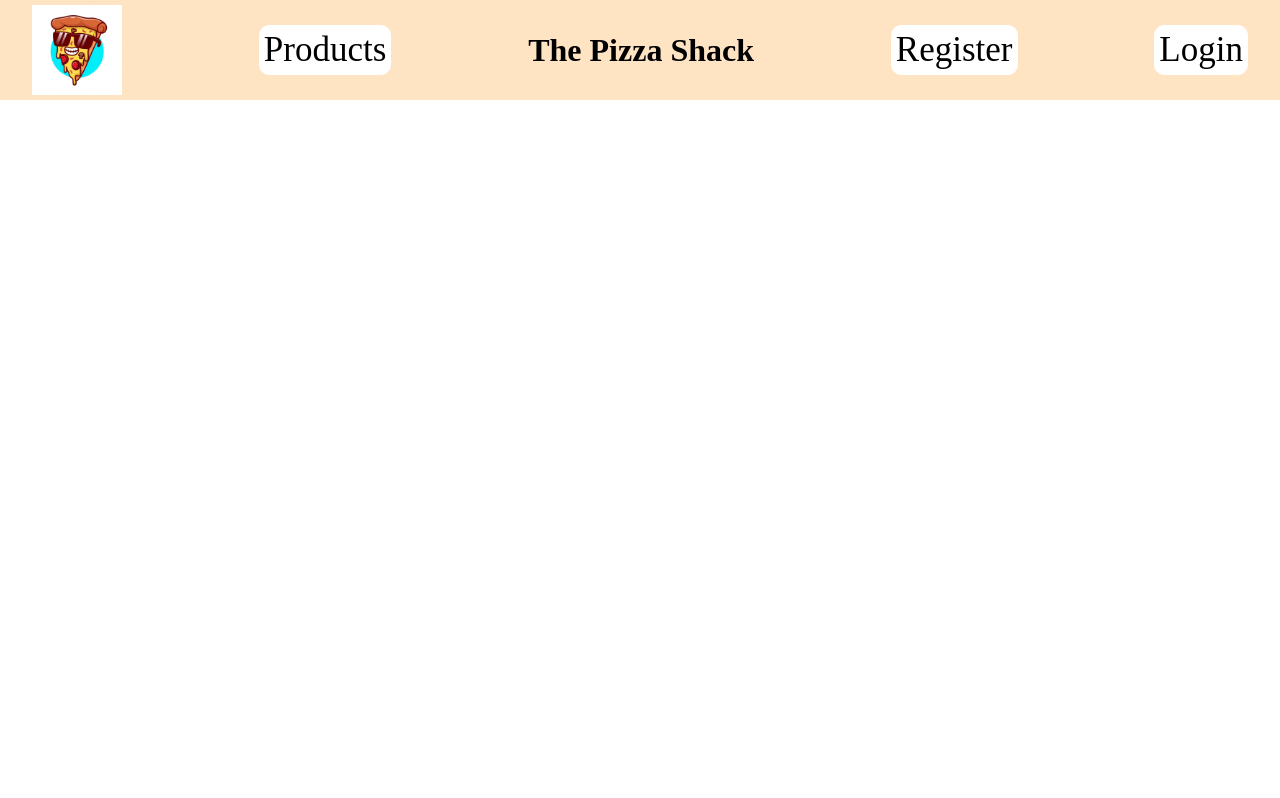
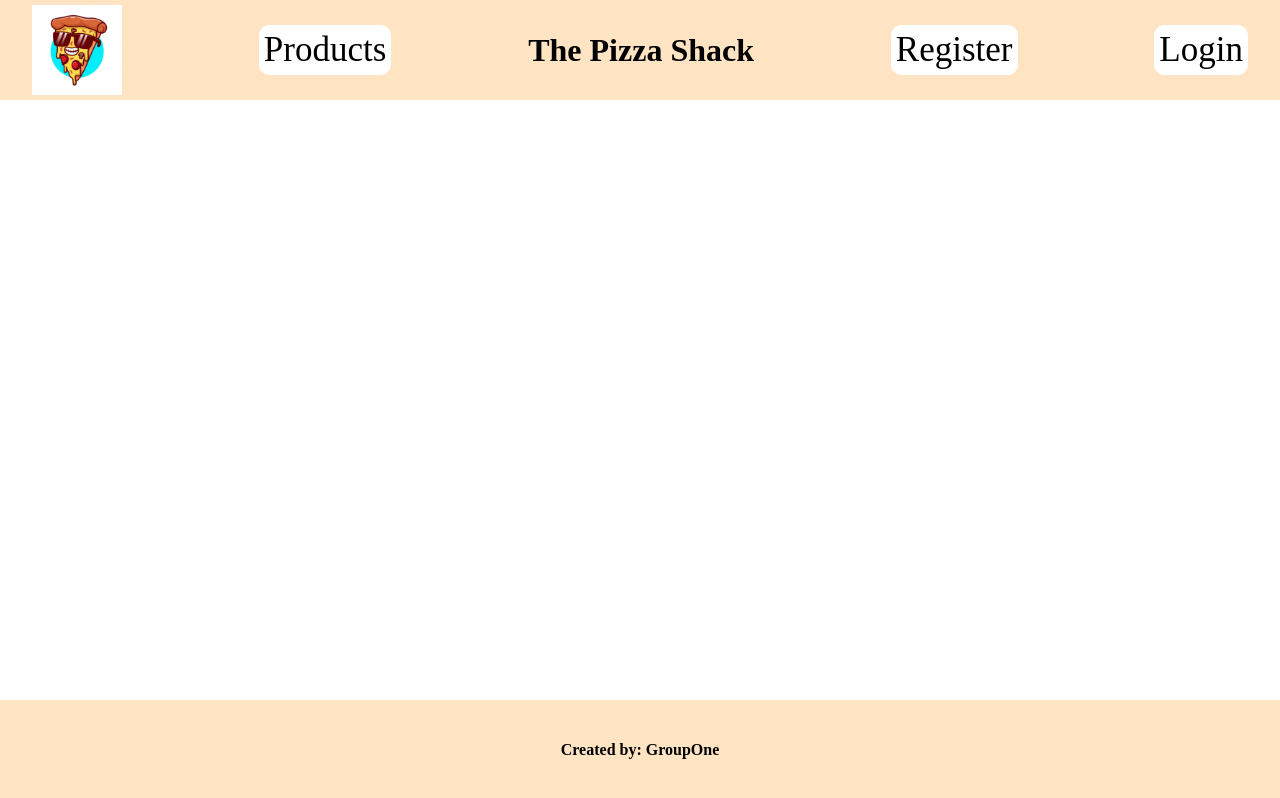
Before and after one commit to Markcanderson8/GroupOne, a React (Create React App) app in the folder pizzaFrontEnd/: page / in a window 1280 px wide. Built offline with nearby package versions, Linux system fonts and the light colour scheme.

Commit message:
created footer

```diff
--- a/pizzaFrontEnd/package.json
+++ b/pizzaFrontEnd/package.json
@@ -3,6 +3,7 @@
   "version": "0.1.0",
   "private": true,
   "dependencies": {
+    "@babel/plugin-proposal-private-property-in-object": "7.21.11",
     "@testing-library/jest-dom": "^5.17.0",
     "@testing-library/react": "^13.4.0",
     "@testing-library/user-event": "^13.5.0",
--- a/pizzaFrontEnd/src/Components/App/App.js
+++ b/pizzaFrontEnd/src/Components/App/App.js
@@ -1,11 +1,12 @@
 import styles from "./App.module.css";
 import Header from "../header/Header";
-import ItemCard from "../item-card/ItemCard";
+import Footer from "../footer/Footer";
 
 function App() {
   return (
     <div className={styles.App}>
       <Header />
+      <Footer />
     </div>
   );
 }
--- /dev/null
+++ b/pizzaFrontEnd/src/Components/footer/Footer.js
@@ -0,0 +1,14 @@
+import React from "react";
+import styles from "./footer.module.css";
+
+function Footer() {
+  return (
+    <div>
+      <div className={styles.footer}>
+        <h4>Created by: GroupOne</h4>
+      </div>
+    </div>
+  );
+}
+
+export default Footer;
--- /dev/null
+++ b/pizzaFrontEnd/src/Components/footer/footer.module.css
@@ -0,0 +1,11 @@
+.footer {
+    position: fixed;
+    bottom: 0;
+    height: 100px;
+    background-color: bisque;
+    width: 100%;
+    display: flex;
+    justify-content: center;
+    align-items: center;
+    flex-direction: column;
+}
```
